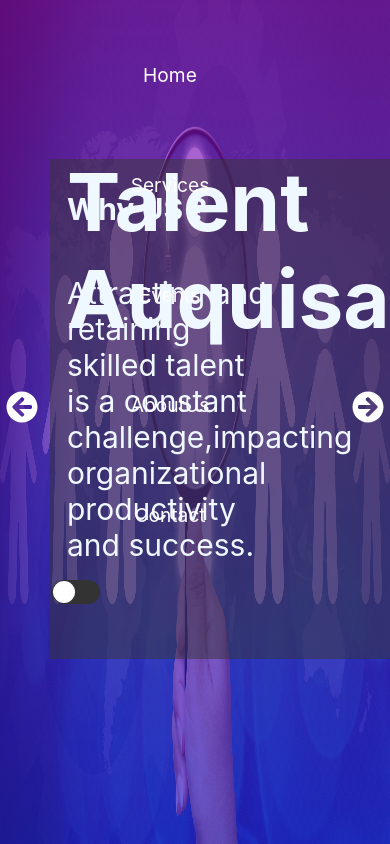
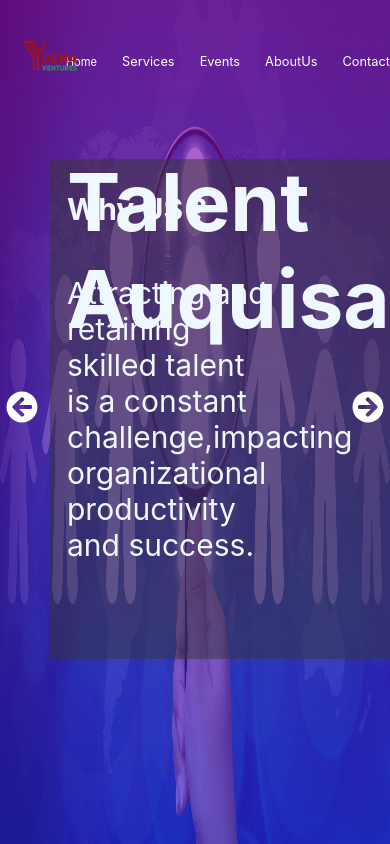
Before and after one commit to krushna53/yugma-ventures-main, a React (Create React App) app: page / in a window 390 px wide. Shown: the top 844 px of the page. Built offline with nearby package versions, Linux system fonts and the light colour scheme.

Commit message:
navbar css

```diff
--- a/src/components/EventCardBlock.css
+++ b/src/components/EventCardBlock.css
@@ -100,6 +100,8 @@
 
 .event-card-details {
   padding: 10px;
+  background-color: #f1f8fb;
+  color: #333;
 }
 
 .event-card-details h3 {
--- a/src/components/EventCardBlock.jsx
+++ b/src/components/EventCardBlock.jsx
@@ -43,6 +43,7 @@ const EventCardBlock = ({ events }) => {
                 <div className="event-card-tags">Past</div>
                 <img src={event.imageUrl} alt={event.name} />
               </div>
+
             ) : (
               <Link to={`/event/${index}`} className="event-card-img-link">
                 <div className="event-card-img">
@@ -51,6 +52,7 @@ const EventCardBlock = ({ events }) => {
                 </div>
               </Link>
             )}
+
             <div className="event-card-details">
               <h3>{event.name}</h3>
               <p className="date-place">{`${event.date}  |  ${event.place}`}</p>
--- a/src/components/Footer.css
+++ b/src/components/Footer.css
@@ -8,6 +8,11 @@
 .footer-sec h2 {
     padding-bottom: 20px;
     padding-top: 30px;
+    color: #333;
+}
+
+.footer-sec p{
+    color: #333;
 }
 
 .footer-sec button {
--- a/src/components/Navbar.css
+++ b/src/components/Navbar.css
@@ -118,42 +118,7 @@
   color: #000000;
 }
 
-/* Responsive Styles */
-@media screen and (max-width: 768px) {
-  .nav {
-    height: auto;
-    padding: 10px 0;
-  }
 
-  .nav div.logo img {
-    width: 120px;
-    height: 40px;
-    padding-left: 0.5rem;
-  }
-
-  .nav div.logo a {
-    font-size: 1.2rem;
-  }
-
-  .nav div.main_list {
-    float: none;
-    text-align: center;
-    margin-top: 10px;
-
-  }
-
-  .nav div.main_list ul {
-    display: flex;
-    flex-direction: column;
-
-  }
-
-  .nav div.main_list ul li {
-    height: auto;
-    padding: 10px 0;
-    padding-right: 0;
-  }
-}
 
 
 .theme_switch {
@@ -182,44 +147,49 @@
   transform: rotate(90deg);
 }
 
-/* Responsive Styles */
-@media screen and (max-width: 768px) {
+@media only screen and (max-width: 768px) {
+
   .nav {
-    height: auto;
-    padding: 10px 0;
+    height: 70px;
+    line-height: 50px;
+    display: flex;
   }
+  .nav .logo img {
+    margin-top: -25px;
+    transform: scale(0.3);
+  }
+  .nav div.main_list {
+    margin-top: -125px;
+    margin-right: -125px;
+   }
 
+   .nav div.main_list ul li{
+    margin-right: 25px;
+   }
+  .nav div.main_list ul li a{
+    font-size: 0.7rem;
+  }
+}
+
+@media only screen and (max-width: 480px) {
+  .nav {
+    height: 80px;
+    line-height: auto;
+    display: inline;
+  }
   .nav .logo img {
-    width: 120px;
-    height: 40px;
-    padding-left: 0.5rem;
+    margin-top: -50px;
+    margin-left: -100px;
+    transform: scale(0.2);
   }
+  .nav .main_list {
+    margin-right:-200px;
 
-  .nav .logo a {
-    font-size: 1.2rem;
   }
-
-  .nav .main_list {
-    float: none;
-    text-align: center;
-    margin-top: 10px;
-  }
-
-  .nav .main_list ul {
-    display: flex;
-    flex-direction: column;
-  }
-
-  .nav .main_list ul li {
-    height: auto;
-    padding: 10px 0;
-    margin-right: 0; /* Adjusted margin-right to stack items vertically */
+  .nav div.main_list ul li {
+    font-size: 0.8rem;
   }
   .theme_switch {
-    margin-left: 0;
-    margin-top: 10px; /* Adjusted margin-top for spacing */
-    padding-right: 0; /* Removed padding */
-    flex-direction: column; /* Stack items vertically on small screens */
-    align-items: flex-end; /* Align the switch to the right on small screens */
+    display: none;
   }
 }
```
